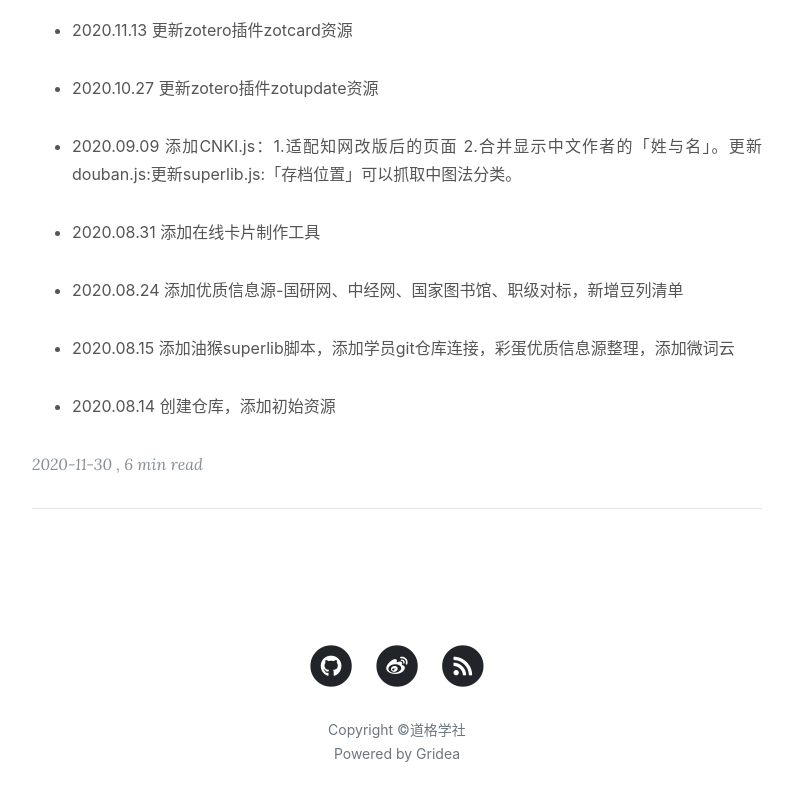
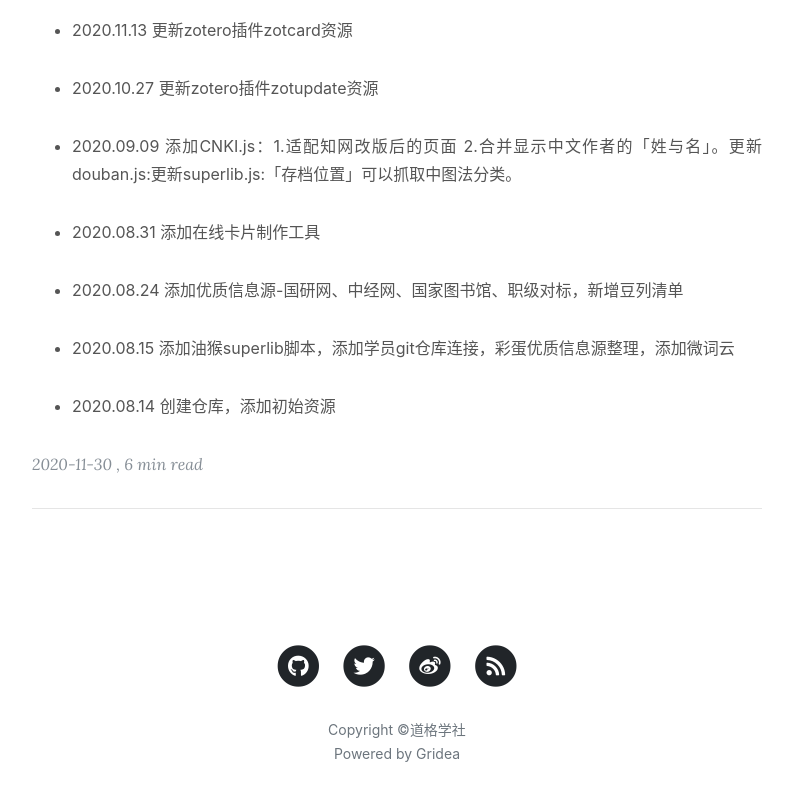
Before and after one commit to gezhongran/gezhongran.github.io, a plain HTML site: page index.html in a window 1280 px wide. Shown: the part 5712-6512 px from the top of the page, without its empty margins (243-1036 px from the left). Drawn offline with nearby package versions, Linux system fonts and the light colour scheme; a script that the page names is missing; a small style sheet from the web is missing.

Commit message:
update from gridea: 2020-11-30 17:15:54

```diff
--- a/atom.xml
+++ b/atom.xml
@@ -2,7 +2,7 @@
 <feed xmlns="http://www.w3.org/2005/Atom">
     <id>https://gezhongran.github.io</id>
     <title>道格学社</title>
-    <updated>2020-11-30T09:14:47.479Z</updated>
+    <updated>2020-11-30T09:15:53.095Z</updated>
     <generator>https://github.com/jpmonette/feed</generator>
     <link rel="alternate" href="https://gezhongran.github.io"/>
     <link rel="self" href="https://gezhongran.github.io/atom.xml"/>
--- a/index.html
+++ b/index.html
@@ -517,6 +517,15 @@
 
 
 
+            <li class="list-inline-item">
+              <a href="https://twitter.com/DysonDouglas" target="_blank">
+                <span class="fa-stack fa-lg">
+                  <i class="fas fa-circle fa-stack-2x"></i>
+                  <i class="fab fa-twitter fa-stack-1x fa-inverse"></i>
+                </span>
+              </a>
+            </li>
+
 
 
             <li class="list-inline-item">
```
Also changed, not shown: archives/index.html (+9 -0 lines), post/dao-ge-xue-she/index.html (+9 -0 lines), tags/index.html (+9 -0 lines).
